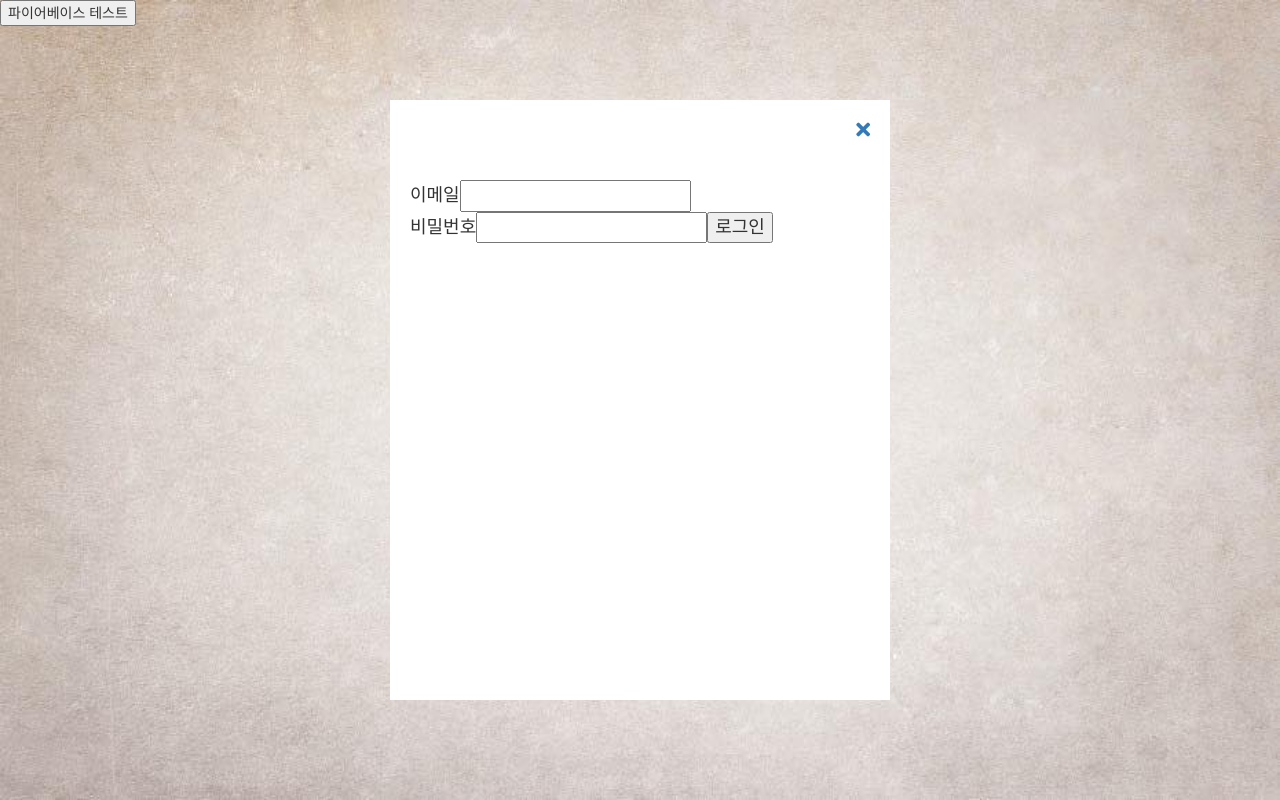
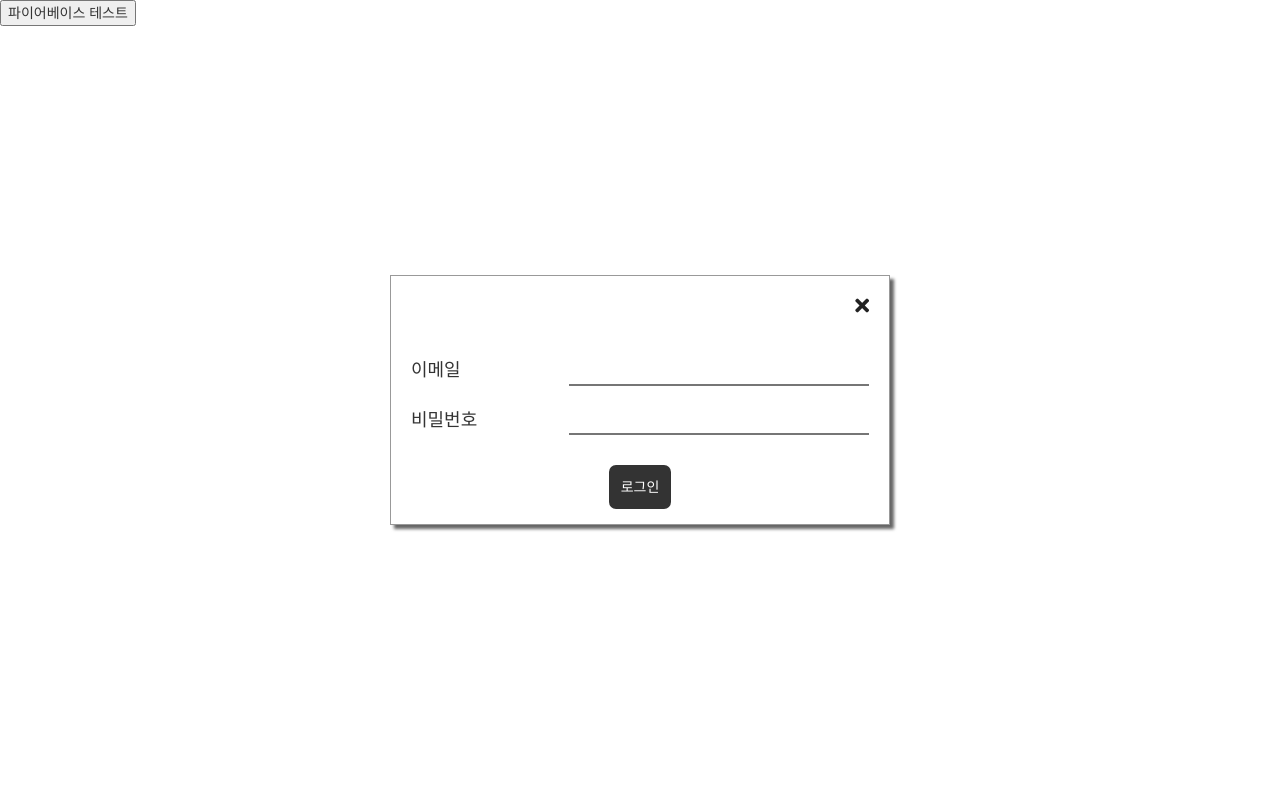
Before and after one commit to LeeSeokbong/bongProject, a plain HTML site: page index.html in a window 1280 px wide. Both pictures are taken after a click on the button "로그인". Drawn offline with nearby package versions, Linux system fonts and the light colour scheme; a web font is replaced by a local one.

Commit message:
메인 페이지 디자인 마감

```diff
--- a/css/index.css
+++ b/css/index.css
@@ -32,7 +32,7 @@
     margin-top: 10px;
 }
 
-#mainLoginHeader button{
+#mainLoginHeader #mainBtnDiv button{
     background: transparent;
     border: none;
     position: relative;
@@ -45,37 +45,36 @@
     outline: none;
 }
 
-#mainLoginHeader button:hover{
+#mainLoginHeader #mainBtnDiv button:hover{
     background: transparent;
     color: #222;
 }
 
-#mainLoginHeader button:before,button:after{
+#mainLoginHeader #mainBtnDiv button:before,button:after{
     content: '';
     position: absolute;
     top: 0;
     right: 0;
-    height: 4px;
+    height: 2px;
     width: 0;
     background: #222;
     transition: 400ms ease all;
 }
 
-#mainLoginHeader button:after{
+#mainLoginHeader #mainBtnDiv button:after{
     right: inherit;
     top: inherit;
     left: 0;
     bottom: 0;
 }
 
-#mainLoginHeader button:hover:before,button:hover:after{
+#mainLoginHeader #mainBtnDiv button:hover:before,
+#mainLoginHeader #mainBtnDiv button:hover:after{
     width: 100%;
     transition: 800ms ease all;
 }
 
-#mainBtnDiv #mainSignInBtn span,
-#mainBtnDiv #mainSingUpBtn span,
-#mainBtnDiv #mainGuestBtn span{
+#mainBtnDiv #mainBtnDiv span{
     margin-left: 8px;
 }
 
@@ -89,23 +88,25 @@
 
 #mainModalElem {
     width: 500px;
-    height: 600px;
+    height: 250px;
     background-color: #fff;
     position: absolute;
     top: 50%;
     left: 50%;
-    transform: translate(-50%, -250%);
-    transition: transform 0.5s linear;
+    border: solid 1px #999;
+    box-shadow: 4px 4px 3px #666;
+    transform: translate(-50%, -400%);
+    transition: transform 0.3s linear;
 }
 
 #mainModalElem.modalOpen {
     transform: translate(-50%, -50%);
-    transition: transform 0.5s linear;
+    transition: transform 0.3s linear;
 }
 
 #mainModalElem.modalClose {
-    transform: translate(-50%, -250%);
-    transition: transform 0.5s linear;
+    transform: translate(-50%, -400%);
+    transition: transform 0.3s linear;
 }
 
 #mainModalHead {
@@ -115,6 +116,7 @@
 #mainModalHead i {
     font-size: 20px;
     margin: 20px;
+    color: #222;
     float: right;
     cursor: pointer;
 }
@@ -128,3 +130,39 @@
     font-family: 'Hanna';
     margin: 20px;
 }
+
+#signNameElem,
+#signPasswordElem {
+    margin-top: 20px;
+    display: flex;
+    justify-content: space-between;
+}
+
+#mainModalContent span {
+    line-height: 28px;
+}
+
+#mainModalContent input{
+    width: 300px;
+    border-top: 0;
+    border-left: 0;
+    border-right: 0;
+}
+
+#mainModalContent input:focus {
+    outline: none;
+}
+
+#mainModalBtn {
+    margin-top: 30px;
+    display: flex;
+    justify-content: center;
+}
+
+#mainModalBtn button {
+    padding: 10px;
+    border-radius: 7px;
+    background-color: #333;
+    border: 2px solid #333;
+    color: #fff;
+}
--- a/index.html
+++ b/index.html
@@ -16,7 +16,6 @@
   <title>Bong Projects</title>
 </head>
 <body>
-  <img id="mainBg" src="img/mainBg.png">
   <div id="mainLoginHeader">
     <span id="mainLogo">Bong Projects</span>
     <div id="test"></div>
@@ -51,6 +50,9 @@
     <div id="mainModalContent">
 
     </div>
+    <div id="mainModalBtn">
+
+    </div>
   </div>
 </div>
   <button id="test">파이어베이스 테스트</button>
--- a/index.js
+++ b/index.js
@@ -58,9 +58,10 @@ function mainModalSign(mainModalType) {
     signPasswordElem.appendChild(signPasswordInput);
     //로그인 상황
     if(mainModalType === "signIn") {
+        var mainModalBtn = document.querySelector("#mainModalBtn")
         var signInBtn = document.createElement("button");
         signInBtn.textContent = "로그인"
-        signPasswordElem.appendChild(signInBtn);
+        mainModalBtn.appendChild(signInBtn);
         signInBtn.addEventListener ("click", function () {
             var signEmailValue = signEmailInput.value;
             var signPasswordValue = signPasswordInput.value;
@@ -85,19 +86,10 @@ function mainModalSign(mainModalType) {
         //회원가입 상황
     } else if (mainModalType === "signUp") {
         // 회원가입때만 패스워드 Elem 생성
-        var signNameElem = document.createElement("div");
-        signNameElem.setAttribute("id", "signNameElem");
-        mainModalContent.appendChild(signNameElem);
-
-        var signNameText = document.createElement("span");
-        signNameText.textContent = "이름"
-        signNameElem.appendChild(signNameText);
-        var signNameInput = document.createElement("input");
-        signNameElem.appendChild(signNameInput);
-
+        var mainModalBtn = document.querySelector("#mainModalBtn")
         var signUpBtn = document.createElement("button");
         signUpBtn.textContent = "회원가입"
-        signPasswordElem.appendChild(signUpBtn);
+        mainModalBtn.appendChild(signUpBtn);
         signUpBtn.addEventListener ("click", function () {
             var signEmailValue = signEmailInput.value;
             var signPasswordValue = signPasswordInput.value;
@@ -127,6 +119,7 @@ function mainModalClose() {
     mainModalBg.classList.add("hide")
     mainModalElem.classList.remove("modalOpen")
     mainModalElem.classList.add("modalClose")
+    mainModalBtn.innerHTML = ""
     setTimeout (function() {
         mainModalElem.classList.remove("modalClose")
     },500);
```
Also changed, not shown: img/mainBg.png (deleted).
